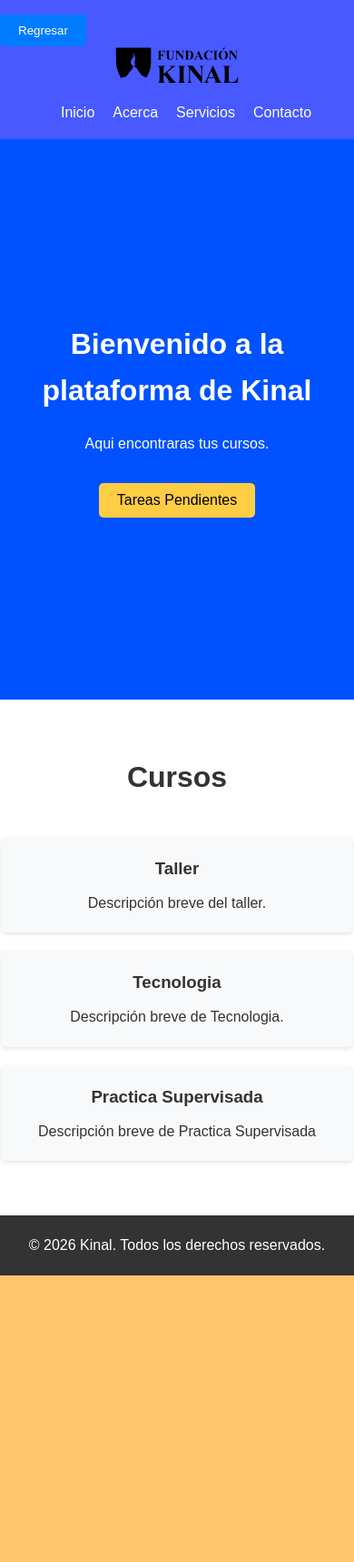
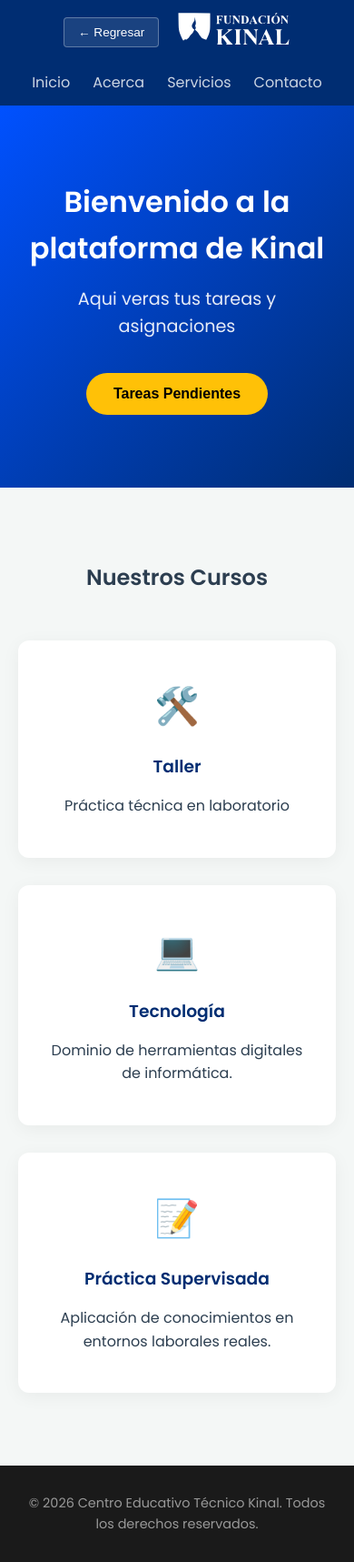
Before and after one commit to Angel-SSJ2/Pagina-Web, a plain HTML site: page Pages/Rediseño.html in a window 390 px wide. Shown: the whole page at 91% size. Before the commit the page ends 1402 px from the top, so only its background shows below. Drawn offline with Linux system fonts and the light colour scheme.

Commit message:
Ultimos arreglos en las clases y mejora en el css

```diff
--- a/Pages/Rediseño.html
+++ b/Pages/Rediseño.html
@@ -3,17 +3,19 @@
 <head>
     <meta charset="UTF-8">
     <meta name="viewport" content="width=device-width, initial-scale=1.0">
-    <title>Rediseño - Página de Ejemplo</title>
+    <title>Plataforma Kinal - Rediseño</title>
+    <link href="https://fonts.googleapis.com/css2?family=Poppins:wght@400;600&display=swap" rel="stylesheet">
     <link rel="stylesheet" href="../style/estiloKinal.css">
-
 </head>
 <body>
     <header class="header">
-        <button class="boton" onclick="window.location.href='../index.html'">
-           Regresar
-        </button>
-        <div class="container">
-            <img src="../image/logoKinal.svg" alt="Logo" class="logo">
+        <div class="container header-flex">
+            <div class="logo-wrapper">
+                <button class="btn-regresar" onclick="window.location.href='../index.html'">
+                    ← Regresar
+                </button>
+                <img src="../image/logoKinal.svg" alt="Logo Kinal" class="logo">
+            </div>
             <nav class="nav">
                 <ul>
                     <li><a href="#">Inicio</a></li>
@@ -28,26 +30,29 @@
     <section class="hero">
         <div class="container">
             <h2>Bienvenido a la plataforma de Kinal</h2>
-            <p>Aqui encontraras tus cursos.</p>
+            <p>Aqui veras tus tareas y asignaciones</p>
             <button class="btn-primary">Tareas Pendientes</button>
         </div>
     </section>
 
     <section class="features">
         <div class="container">
-            <h2>Cursos</h2>
+            <h2 class="section-title">Nuestros Cursos</h2>
             <div class="feature-grid">
                 <div class="feature-card">
+                    <div class="card-icon">🛠️</div>
                     <h3>Taller</h3>
-                    <p>Descripción breve del taller.</p>
+                    <p>Práctica técnica en laboratorio</p>
                 </div>
                 <div class="feature-card">
-                    <h3>Tecnologia</h3>
-                    <p>Descripción breve de Tecnologia.</p>
+                    <div class="card-icon">💻</div>
+                    <h3>Tecnología</h3>
+                    <p>Dominio de herramientas digitales de informática.</p>
                 </div>
                 <div class="feature-card">
-                    <h3>Practica Supervisada</h3>
-                    <p>Descripción breve de Practica Supervisada</p>
+                    <div class="card-icon">📝</div>
+                    <h3>Práctica Supervisada</h3>
+                    <p>Aplicación de conocimientos en entornos laborales reales.</p>
                 </div>
             </div>
         </div>
@@ -55,7 +60,7 @@
 
     <footer class="footer">
         <div class="container">
-            <p>&copy; 2026 Kinal. Todos los derechos reservados.</p>
+            <p>&copy; 2026 Centro Educativo Técnico Kinal. Todos los derechos reservados.</p>
         </div>
     </footer>
 </body>
--- /dev/null
+++ b/style/biografia.css
@@ -0,0 +1,89 @@
+@import url('https://fonts.googleapis.com/css2?family=Poppins:wght@400;600&family=Fira+Code&display=swap');
+
+body {
+    background-color: rgb(154, 173, 255);
+    font-family: 'Poppins', sans-serif;
+    margin: 0;
+    padding: 40px 20px;
+}
+
+.container-bio {
+    max-width: 900px;
+    margin: auto;
+}
+
+.main-title {
+    color: #000068;
+    text-align: center;
+    font-size: 2.5rem;
+    margin-bottom: 30px;
+}
+
+.code-header {
+    background-color: #282c34;
+    padding: 10px 20px;
+    border-radius: 8px 8px 0 0;
+    width: fit-content;
+    margin-bottom: -1px;
+}
+
+.code-text {
+    font-family: 'Fira Code', monospace;
+    color: #98c379;
+    font-weight: bold;
+}
+
+.bio-card {
+    background: white;
+    border-radius: 0 15px 15px 15px;
+    box-shadow: 0 10px 30px rgba(0,0,0,0.15);
+    overflow: hidden;
+    margin-bottom: 30px;
+}
+
+.bio-card-content {
+    padding: 40px;
+}
+
+.paragraph {
+    line-height: 1.8;
+    color: #444;
+    margin-bottom: 20px;
+    text-align: justify;
+}
+
+/* lista de hobies tipo etiqueta*/
+.hobbies-list {
+    background-color: #f0f4ff;
+    padding: 25px 25px 25px 45px;
+    border-radius: 10px;
+    border-left: 5px solid #007bff;
+    margin-bottom: 25px;
+}
+
+.hobbies-list li {
+    margin-bottom: 15px;
+    line-height: 1.6;
+}
+
+.navigation-area {
+    text-align: center;
+}
+
+.btn-primary {
+    background-color: #000068;
+    color: white;
+    padding: 15px 35px;
+    border: none;
+    border-radius: 50px;
+    cursor: pointer;
+    font-weight: 600;
+    transition: all 0.3s ease;
+    box-shadow: 0 4px 10px rgba(0,0,0,0.2);
+}
+
+.btn-primary:hover {
+    background-color: #007bff;
+    transform: translateY(-3px);
+    box-shadow: 0 6px 15px rgba(0,0,0,0.3);
+}
--- a/style/estilo.css
+++ b/style/estilo.css
@@ -1,93 +1,115 @@
+@import url('https://fonts.googleapis.com/css2?family=Poppins:wght@400;600&display=swap');
+
 body {
-    padding: 10px;
-    font-family: Arial, sans-serif;
+    padding: 20px;
+    font-family: 'Poppins', sans-serif;
     background-color: rgb(154, 173, 255);
+    margin: 0;
 }
 
 h1 {
     color: #007bff;
     margin-bottom: 20px;
+    text-align: center;
 }
 
 h3 {
-    color: #6c757d;
+    color: #333;
     margin-bottom: 15px;
 }
 
 .container {
-    max-width: 800px;
+    max-width: 1100px;
     margin: auto;
-    text-align: center;
 }
 
-.card {
-    margin-bottom: 20px;
+.card-body {
+    background-color: #ffffff;
+    padding: 30px;
+    border-radius: 30px;
+    box-shadow: 0 4px 15px rgba(0,0,0,0.1);
+    margin-bottom: 30px;
 }
 
-.card-header {
-    background-color: #007bff;
-    color: white;
-}
-.card-body {
-    background-color: #dceeff;
-    padding: 10px;
-    border-radius: 50px;
-    box-shadow: 0 2px 4px rgba(0,0,0,0.1);
-}
 .pasatiempos-titulo {
     text-align: center;
-    margin-bottom: 15px;
+    margin-bottom: 25px;
+    font-weight: 600;
 }
 
 .lista-hobbies {
-    text-align: left;
-    display: inline-block;
-    max-width: 90%;
-    margin: 0 auto;
+    display: flex;
+    flex-direction: row;
+    justify-content: space-between;
+    gap: 25px;
+    list-style: none;
+    margin: 0;
 }
 
 .lista-hobbies li {
-    margin-bottom: 10px; /*para que no se vean muy juntos */
-    text-align: left; /
+    flex: 1;
+    display: flex;
+    flex-direction: column;
+    text-align: left;
+    font-size: 0.95rem;
+    line-height: 1.5;
 }
 
 .hobby-img {
-    display: block; /* imagen debajo del texto */
-    width: 255px;   /* Ajusta el ancho*/
-    height: auto;   /* Mantiene la proporción*/
-    margin-top: 10px; /*Separa la imagen del texto */
-    margin-bottom: 20px; /* Separa la imagen del siguiente punto de la lista */
-    border-radius: 10px;
-    box-shadow: 0 2px 10px rgb(0, 13, 131); /* Una pequeña sombra para dar profundidad */
+    width: 100%;
+    max-width: 280px;
+    height: 160px;
+    object-fit: cover;
+    margin-top: auto;
+    padding-top: 15px;
+    border-radius: 15px;
+    box-shadow: 0 4px 8px rgba(0, 13, 131, 0.3);
+    transition: transform 0.3s ease;
+    display: block;
+    margin-left: auto;
+    margin-right: auto;
 }
 
-.boton{
-    background-color: #007bff;
-    color: white;
-    padding: 10px 20px;
-    border: none;
-    border-radius: 5px;
-    cursor: pointer;
+.hobby-img:hover {
+    transform: scale(1.08);
 }
 
-/* Estilos base para móviles */
-.container {
-    padding: 10px;
+.boton-container {
+    text-align: center;
+    display: flex;
+    justify-content: center;
+    gap: 15px;
 }
 
-/* Para tablets (ancho mínimo 768px) */
-@media (min-width: 768px) {
-    .container {
-        padding: 20px;
+.boton {
+    background-color: #000068;
+    color: white;
+    padding: 12px 25px;
+    border: none;
+    border-radius: 8px;
+    cursor: pointer;
+    font-weight: 600;
+    transition: all 0.3s ease;
+
+.boton:hover {
+    background-color: #0056b3;
+    transform: translateY(-3px);
+    box-shadow: 0 5px 15px rgba(0,0,0,0.2);
+}
+
+@media (max-width: 768px) {
+    .lista-hobbies {
+        flex-direction: column;
+
     }
-    h1 {
-        font-size: 2rem;
+
+    .card-body {
+        border-radius: 20px;
+    }
+
+    .hobby-img {
+        max-width: 100%;
+        height: auto;
     }
 }
-
-/* Para desktops (ancho mínimo 1024px) */
-@media (min-width: 1024px) {
-    .container {
-        max-width: 1200px;
-    }
 }
--- a/style/estiloKinal.css
+++ b/style/estiloKinal.css
@@ -1,4 +1,4 @@
-/* Reset básico */
+@import url('https://fonts.googleapis.com/css2?family=Poppins:wght@400;600&family=Fira+Code&display=swap');
 * {
     margin: 0;
     padding: 0;
@@ -6,144 +6,168 @@
 }
 
 body {
-    font-family: Arial, sans-serif;
+    font-family: 'Poppins', sans-serif;
     line-height: 1.6;
-    color: #333;
-    background-color: #ffc56e;
+    color: #2c3e50;
+    background-color: #f4f7f6;
 }
 
-/* Container */
 .container {
     max-width: 1200px;
     margin: 0 auto;
-    padding: 0 1px;
+    padding: 0 20px;
 }
 
-/* Header */
 .header {
-    background-color: #4759ff;
+    background-color: #002d72;
     color: #fff;
-    padding: 1rem 0;
+    padding: 0.8rem 0;
+    box-shadow: 0 2px 10px rgba(0,0,0,0.1);
 }
 
-.header .container {
+.header-flex {
     display: flex;
     justify-content: space-between;
     align-items: center;
 }
 
-.boton{
-    background-color: #007bff;
+.logo-wrapper {
+    display: flex;
+    align-items: center;
+    gap: 20px;
+}
+
+.btn-regresar {
+    background: rgba(255, 255, 255, 0.1);
     color: white;
-    padding: 10px 20px;
-    border: none;
-    border-radius: 5px;
+    padding: 8px 15px;
+    border: 1px solid rgba(255,255,255,0.3);
+    border-radius: 4px;
     cursor: pointer;
+    font-size: 0.85rem;
+    transition: 0.3s;
+}
+
+.btn-regresar:hover {
+    background: white;
+    color: #002d72;
 }
 
 .logo {
-    height: 50px;
-    width: auto;
+    height: 45px;
+    filter: brightness(0) invert(1);
 }
 
 .nav ul {
     list-style: none;
     display: flex;
-}
-
-.nav ul li {
-    margin-left: 20px;
+    gap: 25px;
 }
 
 .nav ul li a {
     color: #fff;
     text-decoration: none;
+    font-weight: 400;
+    opacity: 0.8;
+    transition: 0.3s;
 }
 
-/* Hero */
+.nav ul li a:hover {
+    opacity: 1;
+    text-decoration: underline;
+}
+
 .hero {
-    background-color: #0051ff;
+    background: linear-gradient(135deg, #0051ff, #002d72); /*degradado*/
     color: #fff;
-    padding: 200px 0;
+    padding: 120px 0;
     text-align: center;
 }
 
 .hero h2 {
-    font-size: 2.5rem;
-    margin-bottom: 20px;
+    font-size: 3rem;
+    font-weight: 600;
+    margin-bottom: 15px;
 }
 
 .hero p {
     font-size: 1.2rem;
-    margin-bottom: 30px;
+    margin-bottom: 35px;
+    opacity: 0.9;
 }
 
 .btn-primary {
-    background-color: #ffcd44;
-    color: #000000;
-    padding: 10px 20px;
+    background-color: #ffc107;
+    color: #000;
+    padding: 14px 30px;
     border: none;
-    border-radius: 5px;
+    border-radius: 30px;
     cursor: pointer;
     font-size: 1rem;
+    font-weight: 600;
+    transition: transform 0.2s, box-shadow 0.2s;
 }
 
-/* Features */
-.features {
-    padding: 60px 0;
-    background-color: #fff;
+.btn-primary:hover {
+    transform: translateY(-3px);
+    box-shadow: 0 5px 15px rgba(255, 193, 7, 0.4);
 }
 
-.features h2 {
+.features {
+    padding: 80px 0;
+}
+
+.section-title {
     text-align: center;
-    margin-bottom: 40px;
-    font-size: 2rem;
+    margin-bottom: 50px;
+    font-weight: 600;
 }
 
 .feature-grid {
-
     display: grid;
-    grid-template-columns: repeat(auto-fit, minmax(300px, 1fr));
-    gap: 20px;
+    grid-template-columns: repeat(auto-fit, minmax(280px, 1fr));
+    gap: 30px;
 }
 
 .feature-card {
-    background-color: #f8f9fa;
-    padding: 20px;
-    border-radius: 5px;
-    box-shadow: 0 2px 4px rgba(0,0,0,0.1);
+    background-color: #fff;
+    padding: 40px 30px;
+    border-radius: 12px;
+    box-shadow: 0 4px 20px rgba(0,0,0,0.05);
     text-align: center;
-    cursor: pointer;
+    transition: 0.3s;
+    border-bottom: 4px solid transparent;
+}
 
+.feature-card:hover {
+    transform: translateY(-10px);
+    border-bottom-color: #0051ff;
+    box-shadow: 0 10px 30px rgba(0,0,0,0.1);
+}
+
+.card-icon {
+    font-size: 40px;
+    margin-bottom: 20px;
 }
 
 .feature-card h3 {
-    margin-bottom: 10px;
+    margin-bottom: 15px;
+    color: #002d72;
 }
 
-/* Footer */
 .footer {
-    background-color: #333;
-    color: #fff;
+    background-color: #1a1a1a;
+    color: #999;
+    padding: 30px 0;
     text-align: center;
-    padding: 20px 0;
+    font-size: 0.9rem;
 }
 
-/* Responsive */
 @media (max-width: 768px) {
-    .header .container {
+    .header-flex {
         flex-direction: column;
+        gap: 20px;
     }
-
-    .nav ul {
-        margin-top: 10px;
-    }
-
-    .hero h2 {
-        font-size: 2rem;
-    }
-
-    .hero p {
-        font-size: 1rem;
-    }
+    .hero h2 { font-size: 2rem; }
+    .hero { padding: 80px 0; }
 }
```
Also changed, not shown: Pages/Biografia.html (+52 -32 lines), index.html (+20 -8 lines), image/mantenimiento.svg, image/ufc.svg (added).
